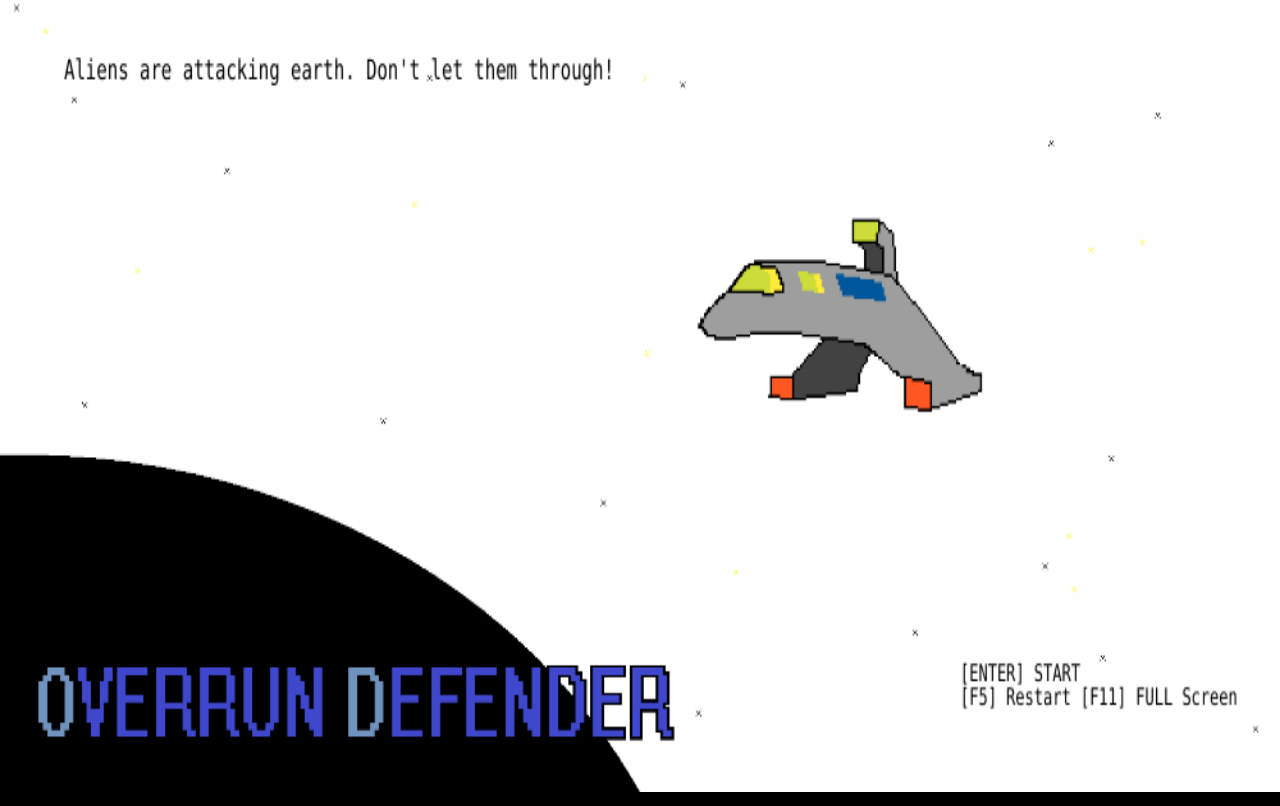
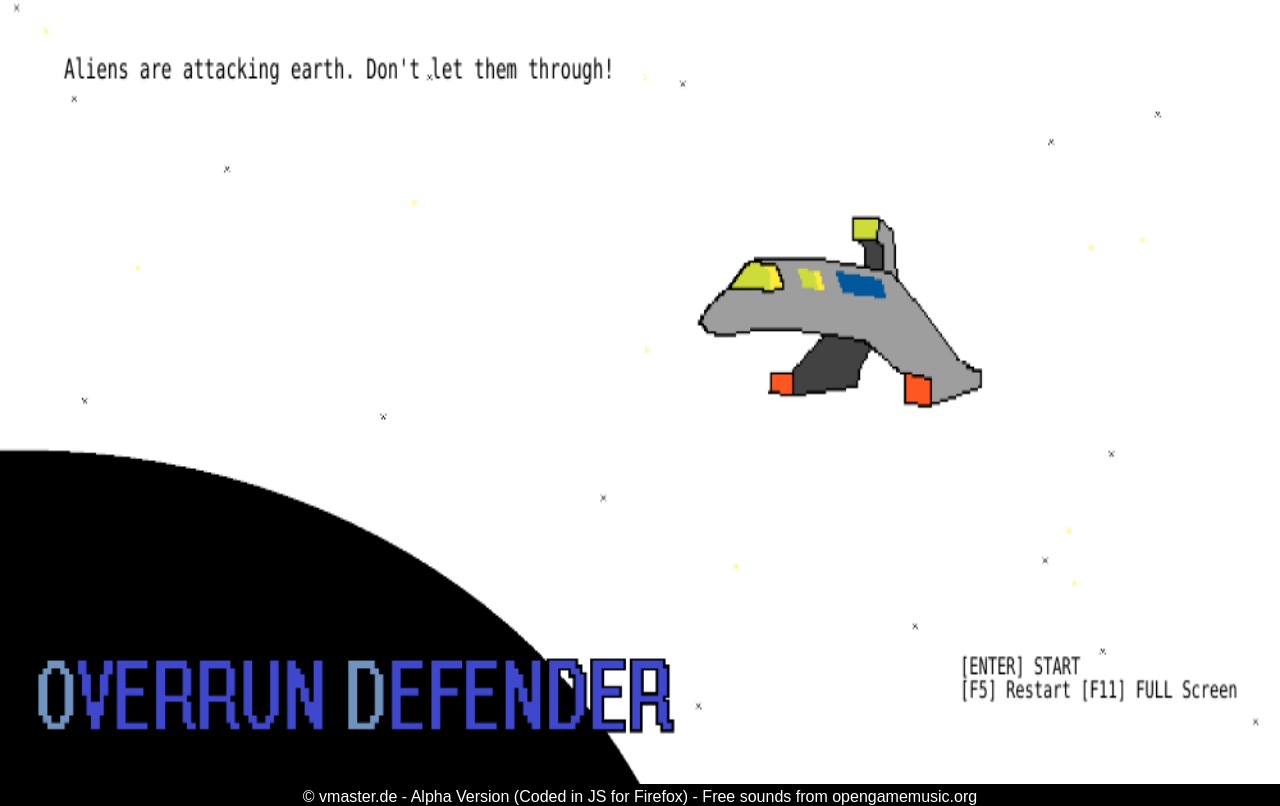
Before and after one commit to vmaster89/alien_shooter, a website: page index.html in a window 1280 px wide. Drawn offline with Linux system fonts and the light colour scheme.

Commit message:
Add copyright

```diff
--- a/index.html
+++ b/index.html
@@ -5,7 +5,7 @@
   </head>
   <script src="./alien-shooter-main-code.js"></script>
   <body bgcolor="#000000">
-    <div style="position: absolute; margin: 0px; top: 0%; left: 0%; bottom: 0%; right: 0%; width: 100%; height: 99%; background-color: #FFFFFF;">
+    <div style="position: absolute; margin: 0px; top: 0%; left: 0%; bottom: 0%; right: 0%; width: 100%; height: 98%; background-color: #FFFFFF;">
       <!--<h1 style="font-family: -apple-system, BlinkMacSystemFont, 'Segoe UI', Roboto, Oxygen, Ubuntu, Cantarell, 'Open Sans', 'Helvetica Neue', sans-serif; color: #FFFFFF; text-align: center;">Alien Shooter - v. 1.2.0</h1>-->
       <audio id="shot_sound" src="shot.wav"></audio>
       <audio id="explosion" src="explosion.wav"></audio>
@@ -27,7 +27,7 @@
       <canvas id="gameWindow" style="width: 100%; height: 100%; background-color: #FFFFFF;"></canvas>
   </body>
   <!--<div style="text-align: center; font-family: Arial; color: #FFFFFF"><strong>Control-Keys:</strong><br /> [LEFT] [UP] [RIGHT] [DOWN] [SPACE] [STRG]
-  <br /> <br />
-  &copy; vmaster.de - Alpha Version (Coded in JS for Firefox) - Free sounds from opengamemusic.org -->
+  <br /> <br /> -->
+  <div style="text-align: center; font-family: Arial; color: #FFFFFF">&copy; vmaster.de - Alpha Version (Coded in JS for Firefox) - Free sounds from opengamemusic.org
   </div>
 </html>
```
